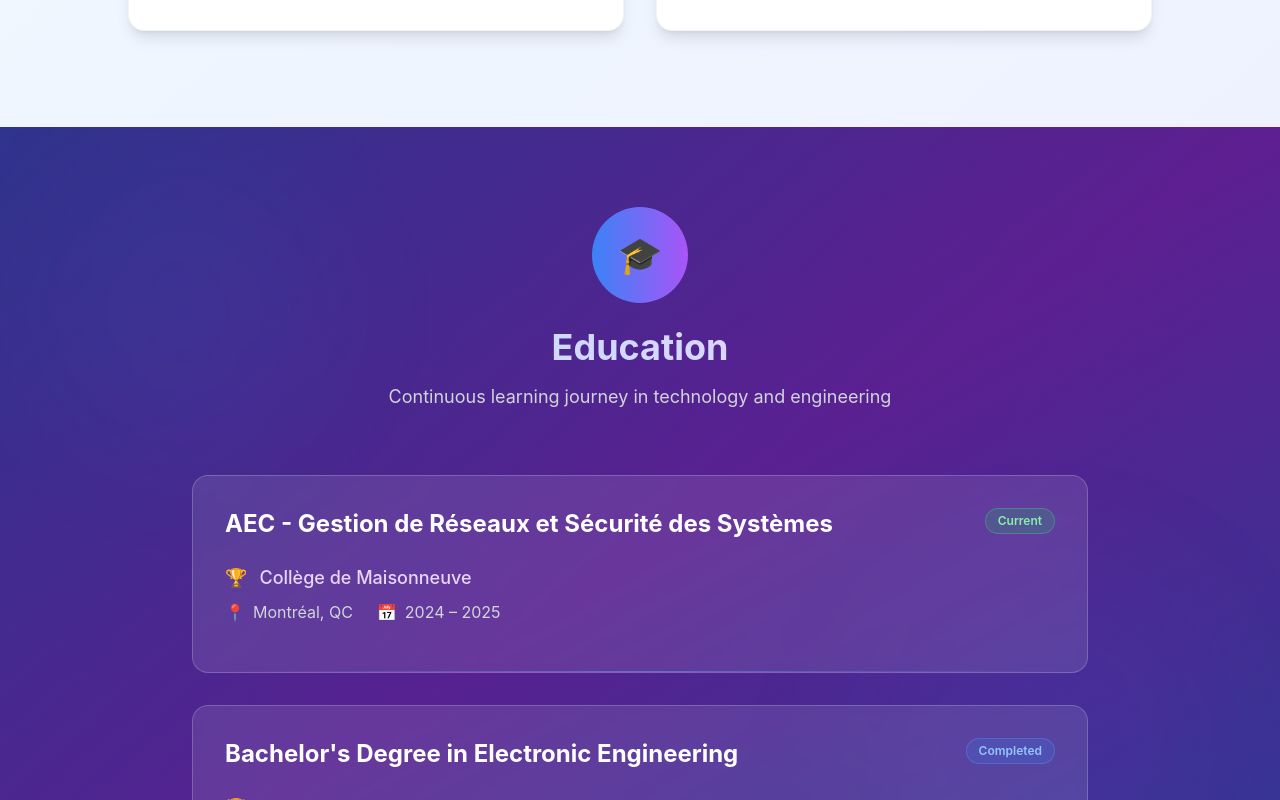
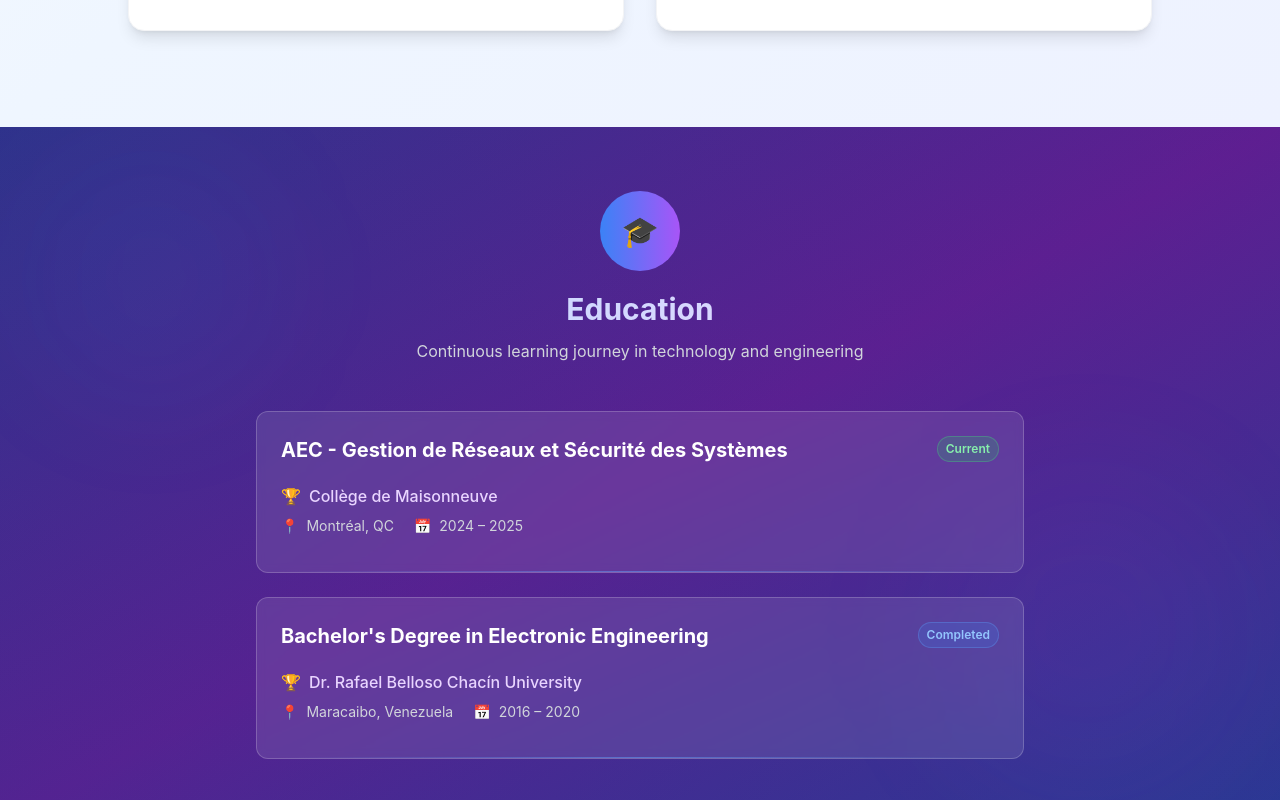
Before and after one commit to JoseOrtizQ/Cloud-Resume-UI, a React (Create React App) app in the folder react-portfolio/: page / in a window 1280 px wide. Shown: the part 1760-2560 px from the top of the page. Built offline with nearby package versions, Linux system fonts and the light colour scheme.

Commit message:
Reduce size of 'Education' section for consistent layout.

```diff
--- a/react-portfolio/src/components/Education.js
+++ b/react-portfolio/src/components/Education.js
@@ -23,42 +23,42 @@ const Education = () => {
   ];
 
   return (
-    <section id="education" className="bg-gradient-to-br from-indigo-900 via-purple-900 to-blue-900 text-white py-20 px-4 relative overflow-hidden">
+    <section id="education" className="bg-gradient-to-br from-indigo-900 via-purple-900 to-blue-900 text-white py-16 px-4 relative overflow-hidden">
       {/* Background decorative elements */}
       <div className="absolute inset-0 bg-gradient-to-r from-blue-600/10 to-purple-600/10"></div>
-      <div className="absolute top-10 left-10 w-72 h-72 bg-blue-500/5 rounded-full blur-3xl"></div>
-      <div className="absolute bottom-10 right-10 w-96 h-96 bg-purple-500/5 rounded-full blur-3xl"></div>
+      <div className="absolute top-8 left-8 w-60 h-60 bg-blue-500/5 rounded-full blur-3xl"></div>
+      <div className="absolute bottom-8 right-8 w-80 h-80 bg-purple-500/5 rounded-full blur-3xl"></div>
 
-      <div className="relative z-10 max-w-4xl mx-auto">
-        <div className="text-center mb-16">
-          <div className="inline-flex items-center justify-center w-24 h-24 bg-gradient-to-r from-blue-500 to-purple-500 rounded-full mb-6">
-            <span className="text-4xl">🎓</span>
+      <div className="relative z-10 max-w-3xl mx-auto">
+        <div className="text-center mb-12">
+          <div className="inline-flex items-center justify-center w-20 h-20 bg-gradient-to-r from-blue-500 to-purple-500 rounded-full mb-5">
+            <span className="text-3xl">🎓</span>
           </div>
-          <h2 className="text-4xl font-bold mb-4 bg-gradient-to-r from-blue-200 to-purple-200 bg-clip-text text-transparent">
+          <h2 className="text-3xl font-bold mb-3 bg-gradient-to-r from-blue-200 to-purple-200 bg-clip-text text-transparent">
             Education
           </h2>
-          <p className="text-gray-300 text-lg max-w-2xl mx-auto">
+          <p className="text-gray-300 text-base max-w-xl mx-auto">
             Continuous learning journey in technology and engineering
           </p>
         </div>
 
-        <div className="space-y-8">
+        <div className="space-y-6">
           {educationData.map((edu, index) => (
             <div
               key={edu.id}
-              className="group relative bg-white/10 backdrop-blur-sm rounded-2xl p-6 md:p-8 border border-white/20 hover:bg-white/15 transition-all duration-500 hover:scale-[1.02] hover:shadow-2xl hover:shadow-blue-500/20"
+              className="group relative bg-white/10 backdrop-blur-sm rounded-xl p-5 md:p-6 border border-white/20 hover:bg-white/15 transition-all duration-500 hover:scale-[1.02] hover:shadow-2xl hover:shadow-blue-500/20"
               style={{
                 animationDelay: `${index * 0.2}s`
               }}
             >
               {/* Status badge */}
-              <div className="flex justify-between items-start mb-6">
+              <div className="flex justify-between items-start mb-5">
                 <div className="flex-1">
-                  <h3 className="text-xl md:text-2xl font-bold text-white group-hover:text-blue-200 transition-colors duration-300 pr-4 text-left">
+                  <h3 className="text-lg md:text-xl font-bold text-white group-hover:text-blue-200 transition-colors duration-300 pr-3 text-left">
                     {edu.degree}
                   </h3>
                 </div>
-                <span className={`px-3 py-1 rounded-full text-xs font-semibold flex-shrink-0 ${
+                <span className={`px-2 py-1 rounded-full text-xs font-semibold flex-shrink-0 ${
                   edu.isRecent
                     ? 'bg-green-500/20 text-green-300 border border-green-400/30'
                     : 'bg-blue-500/20 text-blue-300 border border-blue-400/30'
@@ -68,12 +68,12 @@ const Education = () => {
               </div>
 
               {/* School and location info */}
-              <div className="mb-4">
+              <div className="mb-3">
                 <div className="flex items-center text-purple-200 mb-2">
-                  <span className="mr-3 text-lg">🏆</span>
-                  <span className="font-medium text-lg">{edu.school}</span>
+                  <span className="mr-2 text-base">🏆</span>
+                  <span className="font-medium text-base">{edu.school}</span>
                 </div>
-                <div className="flex flex-col sm:flex-row sm:items-center sm:space-x-6 space-y-1 sm:space-y-0 text-gray-300">
+                <div className="flex flex-col sm:flex-row sm:items-center sm:space-x-5 space-y-1 sm:space-y-0 text-gray-300 text-sm">
                   <div className="flex items-center">
                     <span className="mr-2">📍</span>
                     <span>{edu.location}</span>
@@ -86,7 +86,7 @@ const Education = () => {
               </div>
 
               {/* Decorative line */}
-              <div className="absolute bottom-0 left-6 right-6 h-px bg-gradient-to-r from-transparent via-blue-400/50 to-transparent"></div>
+              <div className="absolute bottom-0 left-5 right-5 h-px bg-gradient-to-r from-transparent via-blue-400/50 to-transparent"></div>
             </div>
           ))}
         </div>
```
